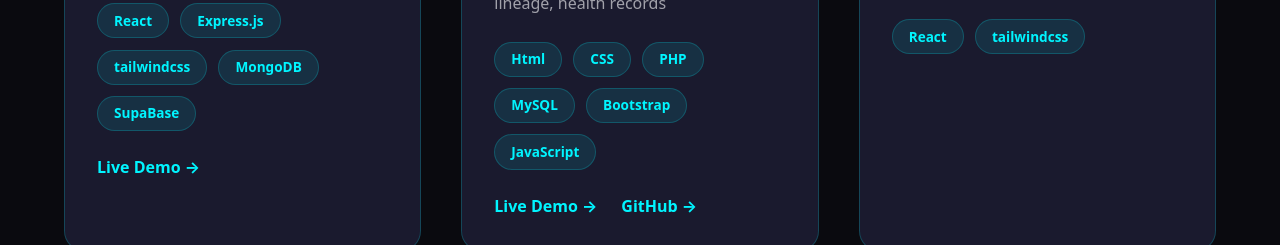
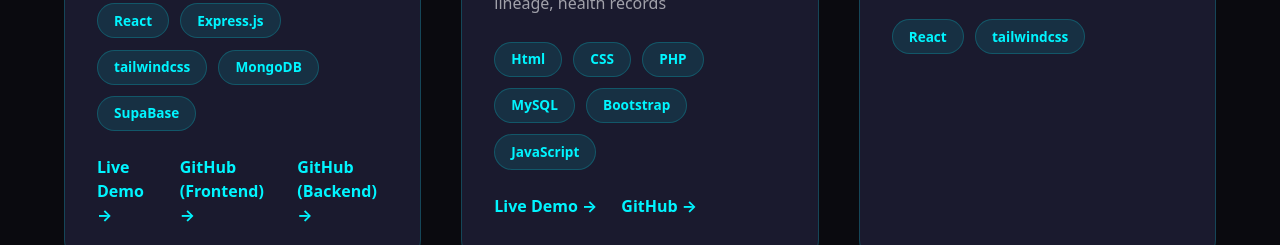
Before and after one commit to HasithaDilanka/PortFolio, a plain HTML site: page index.html in a window 1280 px wide. Shown: the part 4904-5149 px from the top of the page. Drawn offline with nearby package versions, Linux system fonts and the light colour scheme.

Commit message:
PortFolio

```diff
--- a/index.html
+++ b/index.html
@@ -399,9 +399,9 @@
                         <span class="tech-tag">SupaBase</span>
                     </div>
                     <div class="project-links">
-                        <a href="#" class="project-link">Live Demo →</a>
-                        <!-- <a href="#" class="project-link">GitHub (Frontend) →</a>
-                        <a href="#" class="project-link">GitHub (Backend) →</a> -->
+                        <a href="https://glow-beauty-shop.vercel.app/" class="project-link">Live Demo →</a>
+                        <a href="https://github.com/HasithaDilanka/GlowBeautyFrontend.git" class="project-link">GitHub (Frontend) →</a>
+                        <a href="https://github.com/HasithaDilanka/GlowBeautyBackend.git" class="project-link">GitHub (Backend) →</a>
                     </div>
                 </div>
             </div>
```
